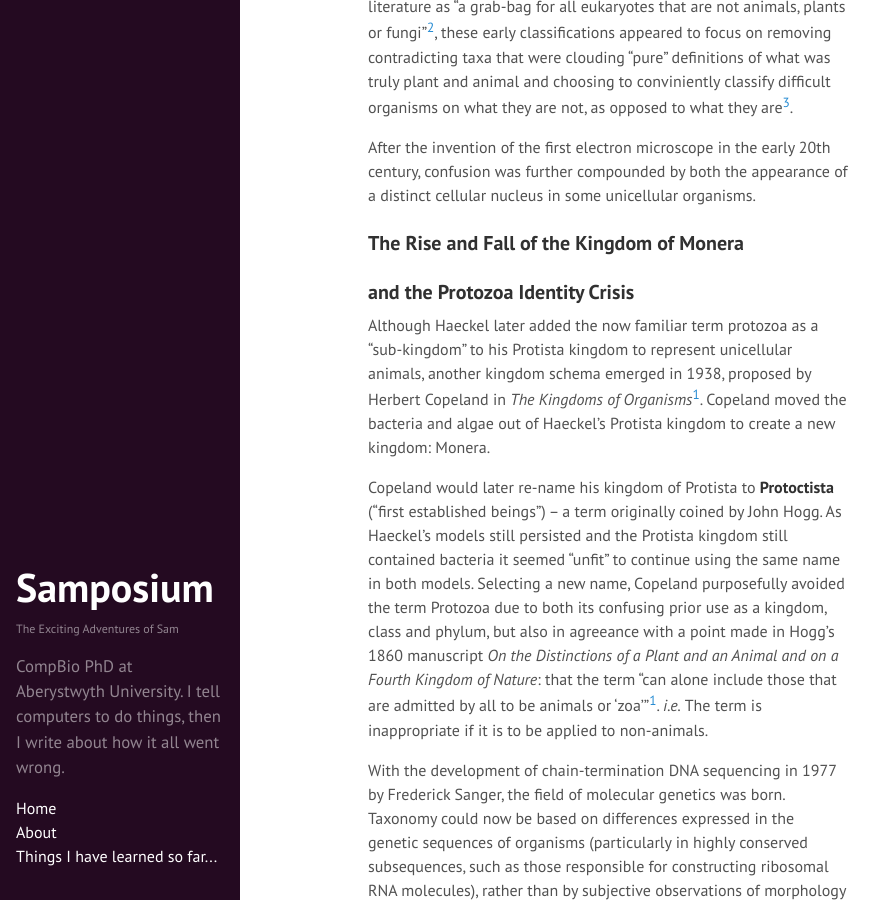
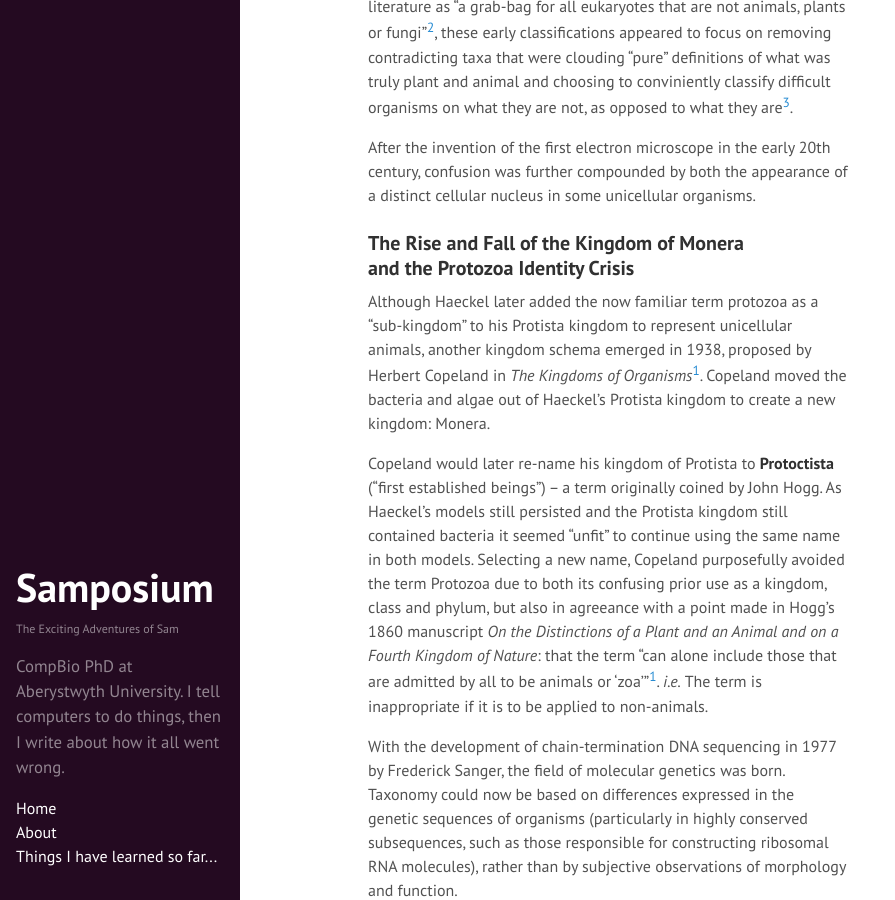
Before and after one commit to SamStudio8/samstudio8.github.io.off, a Jekyll site: the page built from _posts/2015-05-12-playing-phylogenetic-hide-seek.md, in a window 1280 px wide and 900 px high, scrolled down 1782 px. Shown: the whole window, without its empty margins (0-895 px from the left). Built offline with Jekyll 4.4.1, drawn with Linux system fonts in a browser that asks for light colours; Markdown is read by kramdown in place of the engine named in the settings.

```diff
--- a/_posts/2015-05-12-playing-phylogenetic-hide-seek.md
+++ b/_posts/2015-05-12-playing-phylogenetic-hide-seek.md
@@ -67,8 +67,7 @@ After the invention of the first electron microscope in the early 20th century,
 was further compounded by both the appearance of a distinct cellular nucleus in some
 unicellular organisms.
 
-### The Rise and Fall of the Kingdom of Monera
-### and the Protozoa Identity Crisis
+### The Rise and Fall of the Kingdom of Monera <br/>and the Protozoa Identity Crisis
 Although Haeckel later added the now familiar term protozoa as a "sub-kingdom"
 to his Protista kingdom to represent unicellular animals, another kingdom schema
 emerged in 1938, proposed by Herbert Copeland in *The Kingdoms of Organisms*[^3].
```
